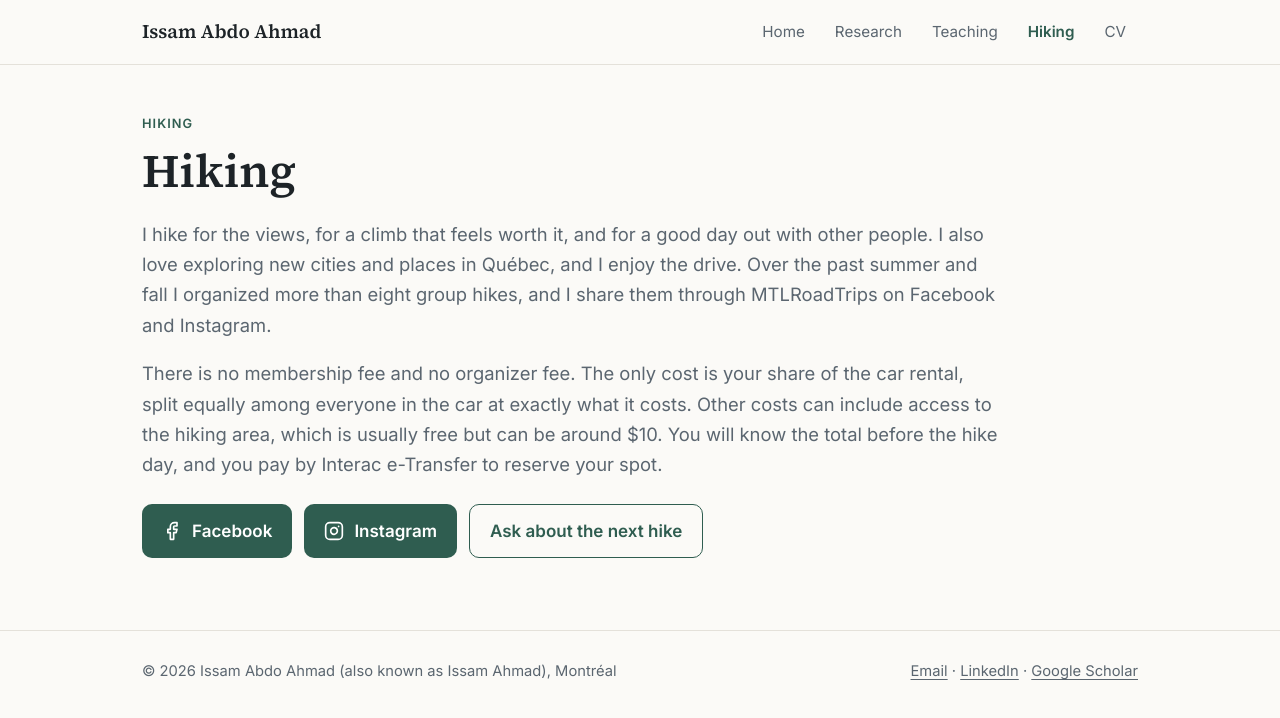
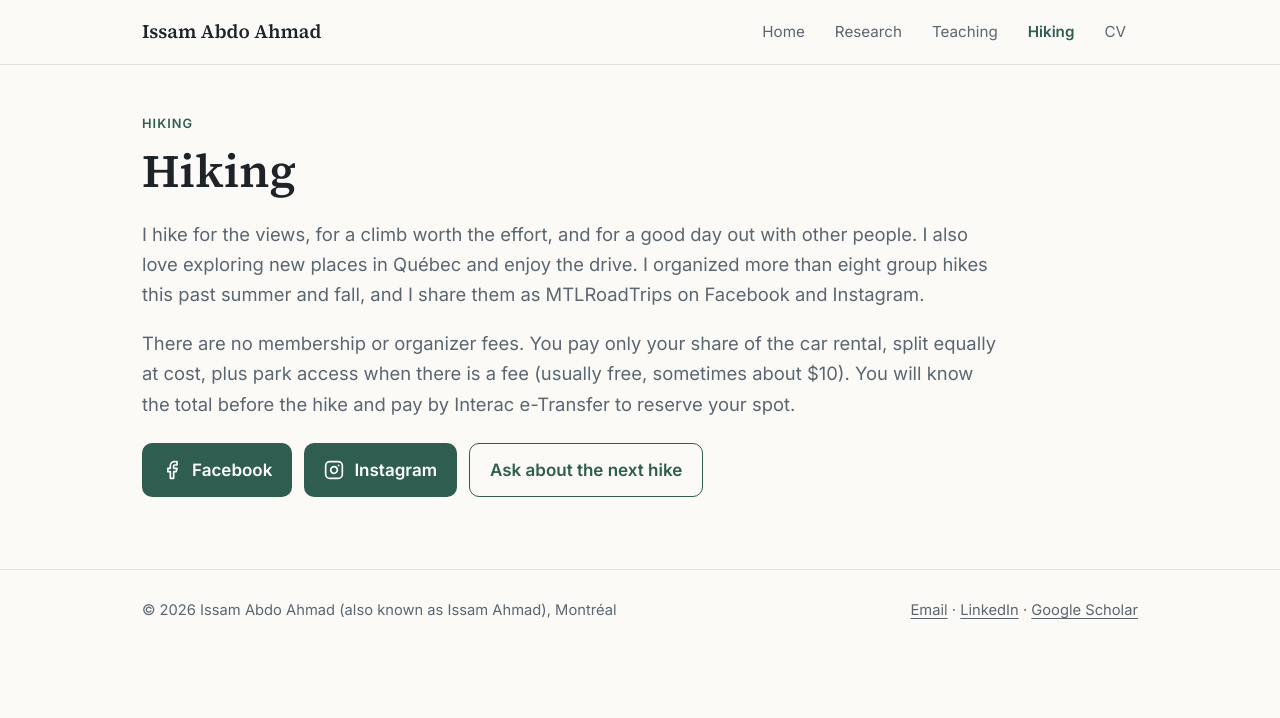
Before and after one commit to issamabdoahmad/issamabdoahmad.github.io, a plain HTML site: page hiking.html in a window 1280 px wide. Drawn offline with Linux system fonts and the light colour scheme.

Commit message:
Hiking page: shorten intro and cost note
Co-Authored-By: Claude Sonnet 5.5 <noreply@anthropic.com>
Claude-Session: https://claude.ai/code/session_01LH8pZtLjJSbsCcvHTjMxSQ

```diff
--- a/hiking.html
+++ b/hiking.html
@@ -32,8 +32,8 @@
     <div class="wrap">
       <p class="eyebrow">Hiking</p>
       <h1>Hiking</h1>
-      <p class="lead wide">I hike for the views, for a climb that feels worth it, and for a good day out with other people. I also love exploring new cities and places in Qu&eacute;bec, and I enjoy the drive. Over the past summer and fall I organized more than eight group hikes, and I share them through MTLRoadTrips on Facebook and Instagram.</p>
-      <p class="lead wide">There is no membership fee and no organizer fee. The only cost is your share of the car rental, split equally among everyone in the car at exactly what it costs. Other costs can include access to the hiking area, which is usually free but can be around $10. You will know the total before the hike day, and you pay by Interac e-Transfer to reserve your spot.</p>
+      <p class="lead wide">I hike for the views, for a climb worth the effort, and for a good day out with other people. I also love exploring new places in Qu&eacute;bec and enjoy the drive. I organized more than eight group hikes this past summer and fall, and I share them as MTLRoadTrips on Facebook and Instagram.</p>
+      <p class="lead wide">There are no membership or organizer fees. You pay only your share of the car rental, split equally at cost, plus park access when there is a fee (usually free, sometimes about $10). You will know the total before the hike and pay by Interac e-Transfer to reserve your spot.</p>
       <div class="actions">
         <a class="btn icon" href="https://www.facebook.com/profile.php?id=61595516983085" target="_blank" rel="noopener"><svg viewBox="0 0 24 24" width="20" height="20" fill="none" stroke="currentColor" stroke-width="2" stroke-linecap="round" stroke-linejoin="round" aria-hidden="true"><path d="M18 2h-3a5 5 0 0 0-5 5v3H7v4h3v8h4v-8h3l1-4h-4V7a1 1 0 0 1 1-1h3z"/></svg>Facebook</a>
         <a class="btn icon" href="https://www.instagram.com/mtlroadtrips/" target="_blank" rel="noopener"><svg viewBox="0 0 24 24" width="20" height="20" fill="none" stroke="currentColor" stroke-width="2" stroke-linecap="round" stroke-linejoin="round" aria-hidden="true"><rect x="2" y="2" width="20" height="20" rx="5"/><path d="M16 11.37A4 4 0 1 1 12.63 8 4 4 0 0 1 16 11.37z"/><line x1="17.5" y1="6.5" x2="17.51" y2="6.5"/></svg>Instagram</a>
```
